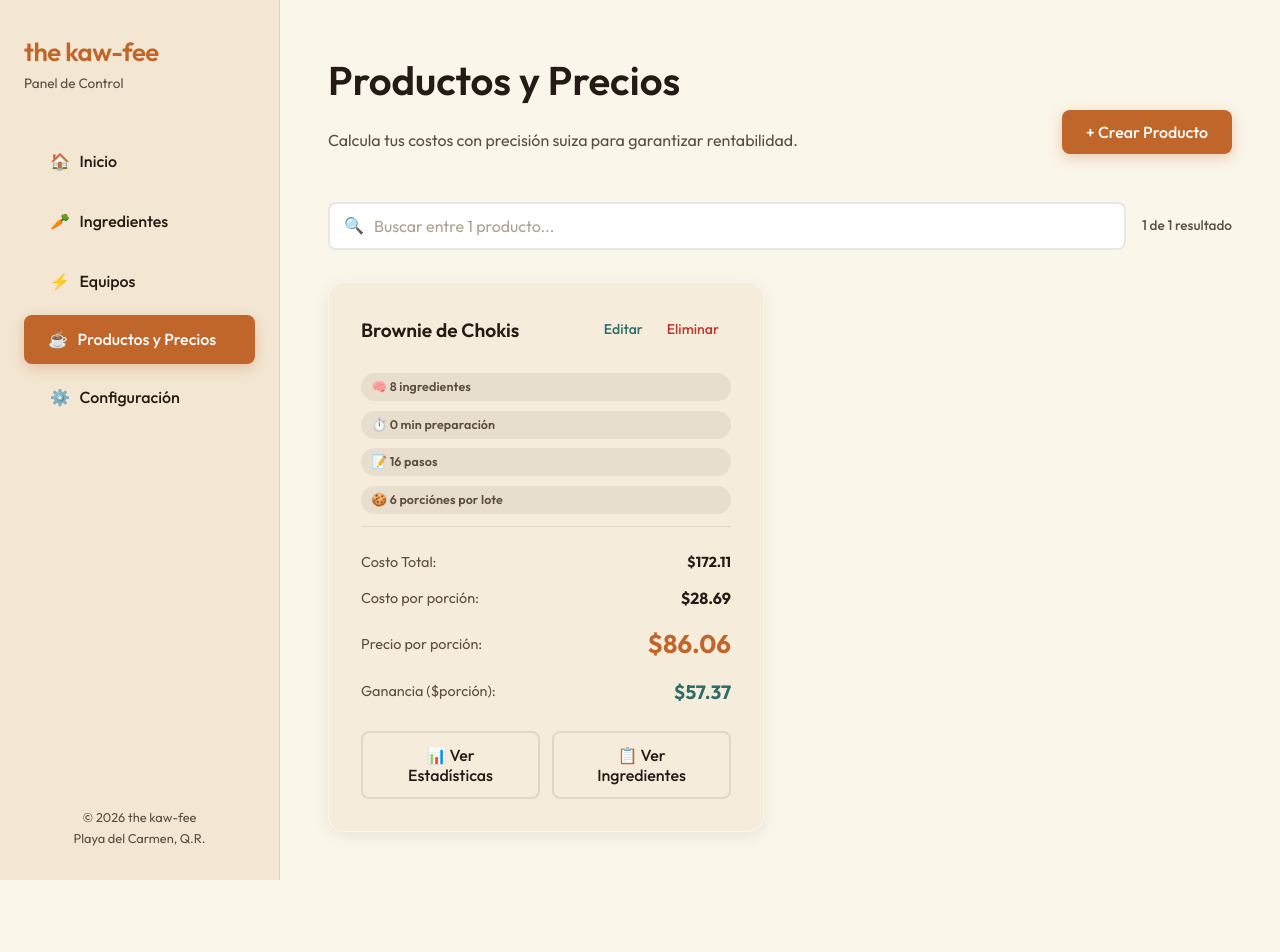
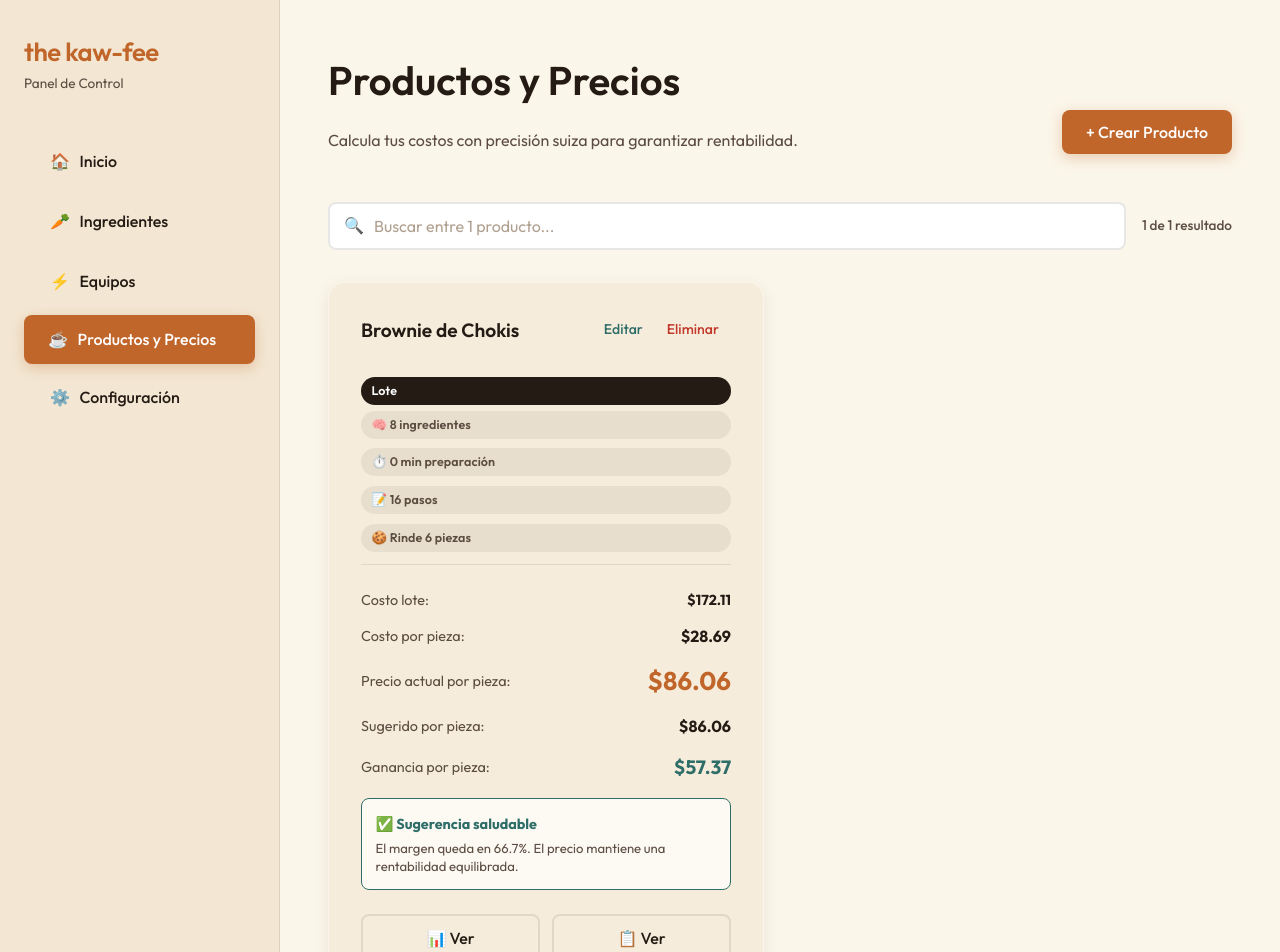
Before and after one commit to alexyocruz1/the-kaw-fee, a Next.js app: page /productos in a window 1280 px wide. Shown: the top 952 px of the page. Before the commit the page ends 880 px from the top, so only its background shows below. Built offline with nearby package versions, Linux system fonts and the light colour scheme.

Commit message:
feat: add manual sale price support and profitability analysis UI to product management

```diff
--- a/src/app/productos/page.tsx
+++ b/src/app/productos/page.tsx
@@ -24,6 +24,7 @@ type Product = {
   customMarginMultiplier?: number;
   yield?: number;
   recipeSteps?: string[];
+  salePrice?: number;
 };
 
 // Auto Conversion engine
@@ -133,6 +134,7 @@ export default function ProductosPage() {
       ingredients: formProduct.ingredients.map(i => ({ ...i, quantity: Number(i.quantity) || 0 })),
       equipmentUsage: formProduct.equipmentUsage.map(eq => ({ ...eq, minutesUsed: Number(eq.minutesUsed) || 0 })),
       recipeSteps: (formProduct.recipeSteps || []).map(step => step.trim()).filter(Boolean),
+      salePrice: formProduct.salePrice && formProduct.salePrice > 0 ? Number(formProduct.salePrice) : undefined,
       yield: isBatch ? (batchYield || 0) : undefined
     };
 
@@ -171,6 +173,7 @@ export default function ProductosPage() {
       equipmentUsage: [],
       prepTimeMinutes: 0,
       recipeSteps: [],
+      salePrice: undefined,
       yield: isBatch ? batchYield || undefined : undefined,
     });
     setIsBatch(false);
@@ -188,7 +191,8 @@ export default function ProductosPage() {
       prepTimeMinutes: prod.prepTimeMinutes,
       customMarginMultiplier: prod.customMarginMultiplier,
       yield: prod.yield,
-      recipeSteps: [...(prod.recipeSteps || [])]
+      recipeSteps: [...(prod.recipeSteps || [])],
+      salePrice: prod.salePrice
     });
     setIsBatch(!!prod.yield);
     setBatchYield(prod.yield || 0);
@@ -353,6 +357,48 @@ export default function ProductosPage() {
     return totalCost * margin;
   };
 
+  const getUnitCount = (p: Omit<Product, 'id'>) => p.yield && p.yield > 0 ? p.yield : 1;
+
+  const calculateUnitCost = (p: Omit<Product, 'id'>) => calculateTotalCost(p) / getUnitCount(p);
+
+  const calculateSuggestedUnitPrice = (p: Omit<Product, 'id'>) => calculateSuggestedPrice(p) / getUnitCount(p);
+
+  const calculateActualUnitPrice = (p: Omit<Product, 'id'>) => p.salePrice && p.salePrice > 0 ? p.salePrice : calculateSuggestedUnitPrice(p);
+
+  const calculateActualTotalRevenue = (p: Omit<Product, 'id'>) => calculateActualUnitPrice(p) * getUnitCount(p);
+
+  const calculateActualProfit = (p: Omit<Product, 'id'>) => calculateActualTotalRevenue(p) - calculateTotalCost(p);
+
+  const calculateActualMarginPct = (p: Omit<Product, 'id'>) => {
+    const revenue = calculateActualTotalRevenue(p);
+    return revenue > 0 ? (calculateActualProfit(p) / revenue) * 100 : 0;
+  };
+
+  const getPriceAdvice = (p: Omit<Product, 'id'>) => {
+    const unitCost = calculateUnitCost(p);
+    const unitPrice = calculateActualUnitPrice(p);
+    const marginPct = calculateActualMarginPct(p);
+    const usesManualPrice = !!(p.salePrice && p.salePrice > 0);
+
+    if (!unitPrice) {
+      return { label: 'Sin precio', message: 'Agrega costos o un precio de venta para evaluar la rentabilidad.', color: 'var(--text-secondary)', icon: '💡' };
+    }
+
+    if (unitPrice <= unitCost) {
+      return { label: 'Precio bajo costo', message: `Este precio queda por debajo del costo ${p.yield ? 'por pieza' : 'del producto'}. Necesitas subirlo para no vender con pérdida.`, color: '#e53e3e', icon: '⚠️' };
+    }
+
+    if (marginPct < 45) {
+      return { label: 'Margen apretado', message: `El margen queda en ${marginPct.toFixed(1)}%. Funciona, pero hay poco espacio para mermas, descuentos o cambios de proveedor.`, color: '#d97706', icon: '⚖️' };
+    }
+
+    if (marginPct > 80) {
+      return { label: 'Margen alto', message: `El margen queda en ${marginPct.toFixed(1)}%. Es muy rentable; valida que el mercado acepte este precio.`, color: 'var(--accent-primary)', icon: '📈' };
+    }
+
+    return { label: usesManualPrice ? 'Precio saludable' : 'Sugerencia saludable', message: `El margen queda en ${marginPct.toFixed(1)}%. El precio mantiene una rentabilidad equilibrada.`, color: 'var(--accent-secondary)', icon: '✅' };
+  };
+
   const openProductDetails = (prod: Product, tab: 'ingredients' | 'recipe' = 'ingredients') => {
     setIngredientsProduct(prod);
     setProductDetailsTab(tab);
@@ -452,12 +498,36 @@ export default function ProductosPage() {
               </div>
 
               <div>
-                <h4 style={{ marginBottom: '1rem', color: 'var(--accent-primary)' }}>2. Estrategia de Margen</h4>
+                <h4 style={{ marginBottom: '1rem', color: 'var(--accent-primary)' }}>2. Precio y Margen</h4>
                 <div className="form-group">
                   <label className="form-label">Multiplicador Personalizado (Opcional)</label>
                   <input type="number" className="form-input" value={formProduct.customMarginMultiplier || ''} placeholder={`Global actual: ${settings.globalMarginMultiplier}`} onChange={e => setFormProduct({...formProduct, customMarginMultiplier: parseFloat(e.target.value) || undefined})} step="0.1" />
                   <p style={{ fontSize: '0.8rem', color: 'var(--text-secondary)', marginTop: '0.5rem' }}>Déjalo en blanco para usar la configuración global.</p>
                 </div>
+                <div className="form-group">
+                  <label className="form-label">{isBatch ? 'Precio de venta por pieza (Opcional)' : 'Precio de venta manual (Opcional)'}</label>
+                  <input
+                    type="number"
+                    className="form-input"
+                    value={formProduct.salePrice || ''}
+                    placeholder={`Sugerido: $${calculateSuggestedUnitPrice(formProduct).toFixed(2)}`}
+                    onChange={e => setFormProduct({...formProduct, salePrice: parseFloat(e.target.value) || undefined})}
+                    step="0.01"
+                    min={0}
+                  />
+                  <p style={{ fontSize: '0.8rem', color: 'var(--text-secondary)', marginTop: '0.5rem' }}>
+                    Si lo dejas vacío, se usará el precio sugerido automáticamente.
+                  </p>
+                </div>
+                {(() => {
+                  const advice = getPriceAdvice(formProduct);
+                  return (
+                    <div style={{ marginTop: '1rem', padding: '1rem', background: 'white', border: `1px solid ${advice.color}`, borderRadius: 'var(--border-radius-sm)' }}>
+                      <strong style={{ display: 'block', color: advice.color, marginBottom: '0.35rem' }}>{advice.icon} {advice.label}</strong>
+                      <p style={{ margin: 0, color: 'var(--text-primary)', fontSize: '0.9rem', lineHeight: 1.45 }}>{advice.message}</p>
+                    </div>
+                  );
+                })()}
               </div>
             </div>
 
@@ -575,20 +645,23 @@ export default function ProductosPage() {
                 </p>
               </div>
               <div style={{ textAlign: 'right' }}>
-                <p style={{ color: 'var(--color-leche)', fontSize: '0.9rem' }}>Precio Sugerido (Venta)</p>
-                <h2 style={{ color: 'var(--accent-primary)', fontSize: '2.5rem', margin: 0 }}>${calculateSuggestedPrice(formProduct).toFixed(2)}</h2>
+                <p style={{ color: 'var(--color-leche)', fontSize: '0.9rem' }}>{isBatch ? 'Precio actual por pieza' : 'Precio actual de venta'}</p>
+                <h2 style={{ color: 'var(--accent-primary)', fontSize: '2.5rem', margin: 0 }}>${calculateActualUnitPrice(formProduct).toFixed(2)}</h2>
+                <p style={{ color: '#bbb', fontSize: '0.85rem', margin: '0.35rem 0 0' }}>Sugerido: ${calculateSuggestedUnitPrice(formProduct).toFixed(2)}</p>
               </div>
             </div>
 
             {isBatch && batchYield > 0 && (
               <div className="product-summary" style={{ background: 'white', border: '2px solid var(--accent-secondary)', color: 'var(--text-primary)', padding: '2rem', borderRadius: 'var(--border-radius-md)', marginTop: '1.5rem', display: 'flex', justifyContent: 'space-between', alignItems: 'center' }}>
                 <div>
-                  <p style={{ color: 'var(--text-secondary)', marginBottom: '0.5rem' }}>Costo por porción</p>
+                  <p style={{ color: 'var(--text-secondary)', marginBottom: '0.5rem' }}>Lote de {batchYield} pieza{batchYield !== 1 ? 's' : ''}</p>
                   <strong style={{ fontSize: '1.4rem' }}>${(calculateTotalCost(formProduct) / batchYield).toFixed(2)}</strong>
+                  <p style={{ color: 'var(--text-secondary)', fontSize: '0.85rem', margin: '0.35rem 0 0' }}>Costo por pieza</p>
                 </div>
                 <div style={{ textAlign: 'right' }}>
-                  <p style={{ color: 'var(--text-secondary)', fontSize: '0.9rem' }}>Precio por porción (venta)</p>
-                  <h2 style={{ color: 'var(--accent-secondary)', fontSize: '2.5rem', margin: 0 }}>${(calculateSuggestedPrice(formProduct) / batchYield).toFixed(2)}</h2>
+                  <p style={{ color: 'var(--text-secondary)', fontSize: '0.9rem' }}>Precio actual por pieza</p>
+                  <h2 style={{ color: 'var(--accent-secondary)', fontSize: '2.5rem', margin: 0 }}>${calculateActualUnitPrice(formProduct).toFixed(2)}</h2>
+                  <p style={{ color: 'var(--text-secondary)', fontSize: '0.85rem', margin: '0.35rem 0 0' }}>Ingreso lote: ${calculateActualTotalRevenue(formProduct).toFixed(2)}</p>
                 </div>
               </div>
             )}
@@ -621,7 +694,10 @@ export default function ProductosPage() {
       </div>
 
       <div style={{ display: 'grid', gridTemplateColumns: 'repeat(auto-fill, minmax(350px, 1fr))', gap: '2rem' }}>
-        {products.filter(p => p.name.toLowerCase().includes(search.toLowerCase())).map(prod => (
+        {products.filter(p => p.name.toLowerCase().includes(search.toLowerCase())).map(prod => {
+          const priceAdvice = getPriceAdvice(prod);
+          const unitLabel = prod.yield ? 'pieza' : 'producto';
+          return (
           <div key={prod.id} className="glass-panel" style={{ padding: '2rem', display: 'flex', flexDirection: 'column' }}>
             <div style={{ display: 'flex', justifyContent: 'space-between', alignItems: 'flex-start', marginBottom: '1rem' }}>
               <h3 style={{ margin: 0, flex: 1, fontSize: '1.2rem' }}>{prod.name}</h3>
@@ -632,31 +708,40 @@ export default function ProductosPage() {
             </div>
 
             <div style={{ margin: '0.75rem 0', flex: 1, display: 'flex', flexDirection: 'column', gap: '0.35rem' }}>
+              {prod.yield ? <span className="badge badge-auto" style={{ marginTop: '4px', background: 'var(--color-carbon)', color: 'white' }}>Lote</span> : null}
               <span className="badge badge-auto">🧠 {prod.ingredients.length} ingrediente{prod.ingredients.length !== 1 ? 's' : ''}</span>
               <span className="badge badge-auto" style={{ marginTop: '4px' }}>⏱️ {prod.prepTimeMinutes} min preparación</span>
               {prod.equipmentUsage.length > 0 && <span className="badge badge-auto" style={{ marginTop: '4px' }}>⚡ {prod.equipmentUsage.length} equipo{prod.equipmentUsage.length !== 1 ? 's' : ''}</span>}
               {(prod.recipeSteps || []).length > 0 && <span className="badge badge-auto" style={{ marginTop: '4px' }}>📝 {(prod.recipeSteps || []).length} paso{(prod.recipeSteps || []).length !== 1 ? 's' : ''}</span>}
-              {prod.yield ? <span className="badge badge-auto" style={{ marginTop: '4px' }}>🍪 {prod.yield} porción{prod.yield !== 1 ? 'es' : ''} por lote</span> : null}
+              {prod.yield ? <span className="badge badge-auto" style={{ marginTop: '4px' }}>🍪 Rinde {prod.yield} pieza{prod.yield !== 1 ? 's' : ''}</span> : null}
             </div>
 
             <div style={{ borderTop: '1px solid var(--border-color)', paddingTop: '1.5rem', marginTop: 'auto' }}>
               <div style={{ display: 'flex', justifyContent: 'space-between', marginBottom: '0.75rem', fontSize: '0.9rem' }}>
-                <span style={{ color: 'var(--text-secondary)' }}>Costo Total:</span>
+                <span style={{ color: 'var(--text-secondary)' }}>{prod.yield ? 'Costo lote:' : 'Costo total:'}</span>
                 <strong>${calculateTotalCost(prod).toFixed(2)}</strong>
               </div>
               {prod.yield ? (
                 <div style={{ display: 'flex', justifyContent: 'space-between', alignItems: 'center', marginBottom: '0.75rem' }}>
-                  <span style={{ color: 'var(--text-secondary)', fontSize: '0.9rem' }}>Costo por porción:</span>
-                  <strong>${(calculateTotalCost(prod) / prod.yield).toFixed(2)}</strong>
+                  <span style={{ color: 'var(--text-secondary)', fontSize: '0.9rem' }}>Costo por pieza:</span>
+                  <strong>${calculateUnitCost(prod).toFixed(2)}</strong>
                 </div>
               ) : null}
               <div style={{ display: 'flex', justifyContent: 'space-between', alignItems: 'center', marginBottom: '0.75rem' }}>
-                <span style={{ color: 'var(--text-secondary)', fontSize: '0.9rem' }}>{prod.yield ? 'Precio por porción:' : 'Precio Sugerido:'}</span>
-                <span style={{ fontSize: '1.6rem', fontWeight: 700, color: 'var(--accent-primary)' }}>${(calculateSuggestedPrice(prod) / (prod.yield || 1)).toFixed(2)}</span>
+                <span style={{ color: 'var(--text-secondary)', fontSize: '0.9rem' }}>Precio actual por {unitLabel}:</span>
+                <span style={{ fontSize: '1.6rem', fontWeight: 700, color: 'var(--accent-primary)' }}>${calculateActualUnitPrice(prod).toFixed(2)}</span>
               </div>
               <div style={{ display: 'flex', justifyContent: 'space-between', alignItems: 'center', marginBottom: '0.75rem' }}>
-                <span style={{ color: 'var(--text-secondary)', fontSize: '0.9rem' }}>Ganancia (${prod.yield ? 'porción' : 'total'}):</span>
-                <strong style={{ color: 'var(--accent-secondary)', fontSize: '1.2rem' }}>${((calculateSuggestedPrice(prod) - calculateTotalCost(prod)) / (prod.yield || 1)).toFixed(2)}</strong>
+                <span style={{ color: 'var(--text-secondary)', fontSize: '0.9rem' }}>Sugerido por {unitLabel}:</span>
+                <strong>${calculateSuggestedUnitPrice(prod).toFixed(2)}</strong>
+              </div>
+              <div style={{ display: 'flex', justifyContent: 'space-between', alignItems: 'center', marginBottom: '0.75rem' }}>
+                <span style={{ color: 'var(--text-secondary)', fontSize: '0.9rem' }}>Ganancia por {unitLabel}:</span>
+                <strong style={{ color: 'var(--accent-secondary)', fontSize: '1.2rem' }}>${(calculateActualProfit(prod) / getUnitCount(prod)).toFixed(2)}</strong>
+              </div>
+              <div style={{ padding: '0.85rem', border: `1px solid ${priceAdvice.color}`, borderRadius: 'var(--border-radius-sm)', background: 'rgba(255,255,255,0.65)', marginTop: '1rem' }}>
+                <strong style={{ color: priceAdvice.color, display: 'block', marginBottom: '0.25rem', fontSize: '0.9rem' }}>{priceAdvice.icon} {priceAdvice.label}</strong>
+                <p style={{ margin: 0, color: 'var(--text-secondary)', fontSize: '0.82rem', lineHeight: 1.35 }}>{priceAdvice.message}</p>
               </div>
 
               <div style={{ display: 'flex', gap: '0.75rem', marginTop: '1.5rem' }}>
@@ -677,7 +762,8 @@ export default function ProductosPage() {
               </div>
             </div>
           </div>
-        ))}
+          );
+        })}
         {products.filter(p => p.name.toLowerCase().includes(search.toLowerCase())).length === 0 && !isAdding && (
           <div style={{ gridColumn: '1 / -1' }}>
             <div className="empty-state">
@@ -710,39 +796,29 @@ export default function ProductosPage() {
                 (() => {
                   const breakdown = calculateBreakdown(insightsProduct);
                   const totalCost = calculateTotalCost(insightsProduct);
-                  const suggestedPrice = calculateSuggestedPrice(insightsProduct);
-                  const profit = suggestedPrice - totalCost;
-                  const foodCostPct = (breakdown.ingsCost / suggestedPrice) * 100 || 0;
-                  const marginPct = (profit / suggestedPrice) * 100 || 0;
-
-                  let recommendation = "";
-                  let recommendationColor = "var(--text-secondary)";
-                  let recommendationIcon = "💡";
-
-                  if (foodCostPct > 35) {
-                    recommendation = "El costo de ingredientes (Food Cost) es mayor al 35%. Estás sacrificando margen. Considera subir el precio de venta, reducir porciones o buscar proveedores más económicos.";
-                    recommendationColor = "#e53e3e"; // Red
-                    recommendationIcon = "⚠️";
-                  } else if (foodCostPct > 0 && foodCostPct <= 25) {
-                    recommendation = "Tienes un margen excelente (Food Cost bajo). Este producto es altamente rentable. ¡Considera hacer campañas de marketing o combos para vender más volumen de este!";
-                    recommendationColor = "var(--accent-secondary)"; // Caribe green
-                    recommendationIcon = "🚀";
-                  } else {
-                    recommendation = "El costo de alimentos está dentro del rango ideal (25% - 35%). Es un producto perfectamente equilibrado. Sigue monitoreando los precios de los ingredientes.";
-                    recommendationColor = "var(--accent-primary)"; // Canela
-                    recommendationIcon = "✅";
-                  }
+                  const suggestedUnitPrice = calculateSuggestedUnitPrice(insightsProduct);
+                  const actualUnitPrice = calculateActualUnitPrice(insightsProduct);
+                  const actualRevenue = calculateActualTotalRevenue(insightsProduct);
+                  const profit = calculateActualProfit(insightsProduct);
+                  const marginPct = calculateActualMarginPct(insightsProduct);
+                  const priceAdvice = getPriceAdvice(insightsProduct);
+                  const unitLabel = insightsProduct.yield ? 'pieza' : 'producto';
 
                   return (
                     <div>
                       {/* Key Metrics */}
                       <div className="responsive-grid-2" style={{ display: 'grid', gap: '1rem', marginBottom: '2.5rem' }} data-cols="1fr 1fr">
                         <div style={{ background: 'var(--color-carbon)', padding: '1.5rem', borderRadius: 'var(--border-radius-sm)', textAlign: 'center', color: 'white', display: 'flex', flexDirection: 'column', justifyContent: 'center' }}>
-                          <p style={{ color: 'var(--color-leche)', fontSize: '0.9rem', marginBottom: '0.5rem' }}>Precio Sugerido</p>
-                          <h3 style={{ color: 'var(--accent-primary)', fontSize: '2.5rem', margin: '0' }}>${suggestedPrice.toFixed(2)}</h3>
+                          <p style={{ color: 'var(--color-leche)', fontSize: '0.9rem', marginBottom: '0.5rem' }}>Precio actual por {unitLabel}</p>
+                          <h3 style={{ color: 'var(--accent-primary)', fontSize: '2.5rem', margin: '0' }}>${actualUnitPrice.toFixed(2)}</h3>
+                          <p style={{ color: '#bbb', fontSize: '0.85rem', margin: '0.35rem 0 0' }}>Sugerido: ${suggestedUnitPrice.toFixed(2)}</p>
                         </div>
 
                         <div style={{ display: 'flex', flexDirection: 'column', gap: '1rem' }}>
+                          <div style={{ background: 'white', padding: '1rem 1.5rem', borderRadius: 'var(--border-radius-sm)', border: '1px solid var(--border-color)', display: 'flex', justifyContent: 'space-between', alignItems: 'center' }}>
+                            <span style={{ color: 'var(--text-secondary)', fontSize: '0.9rem' }}>{insightsProduct.yield ? 'Ingreso por lote' : 'Ingreso por venta'}</span>
+                            <span style={{ fontSize: '1.25rem', fontWeight: 700, color: 'var(--text-primary)' }}>${actualRevenue.toFixed(2)}</span>
+                          </div>
                           <div style={{ background: 'white', padding: '1rem 1.5rem', borderRadius: 'var(--border-radius-sm)', border: '1px solid var(--border-color)', display: 'flex', justifyContent: 'space-between', alignItems: 'center' }}>
                             <span style={{ color: 'var(--text-secondary)', fontSize: '0.9rem' }}>Ganancia Neta</span>
                             <span style={{ fontSize: '1.25rem', fontWeight: 700, color: 'var(--text-primary)' }}>${profit.toFixed(2)}</span>
@@ -755,12 +831,12 @@ export default function ProductosPage() {
                       </div>
 
                       {/* AI Insights Box */}
-                      <div style={{ padding: '1.5rem', background: 'rgba(255, 255, 255, 0.8)', border: `2px solid ${recommendationColor}`, borderRadius: 'var(--border-radius-md)', marginBottom: '2.5rem', display: 'flex', gap: '1.25rem', alignItems: 'flex-start' }}>
-                        <div style={{ fontSize: '2rem', lineHeight: 1 }}>{recommendationIcon}</div>
+                      <div style={{ padding: '1.5rem', background: 'rgba(255, 255, 255, 0.8)', border: `2px solid ${priceAdvice.color}`, borderRadius: 'var(--border-radius-md)', marginBottom: '2.5rem', display: 'flex', gap: '1.25rem', alignItems: 'flex-start' }}>
+                        <div style={{ fontSize: '2rem', lineHeight: 1 }}>{priceAdvice.icon}</div>
                         <div>
-                          <h4 style={{ margin: '0 0 0.5rem 0', color: recommendationColor, fontSize: '1rem' }}>Socio de Negocios</h4>
+                          <h4 style={{ margin: '0 0 0.5rem 0', color: priceAdvice.color, fontSize: '1rem' }}>{priceAdvice.label}</h4>
                           <p style={{ fontSize: '0.95rem', lineHeight: 1.5, color: 'var(--text-primary)', margin: 0 }}>
-                            {recommendation}
+                            {priceAdvice.message}
                           </p>
                         </div>
                       </div>
@@ -822,13 +898,19 @@ export default function ProductosPage() {
               <div style={{ display: 'flex', justifyContent: 'space-between', alignItems: 'flex-start', gap: '1rem' }}>
                 <div>
                   <h2 style={{ margin: 0, fontSize: '1.5rem', color: 'var(--text-primary)' }}>{ingredientsProduct.name}</h2>
-                  <p style={{ color: 'var(--text-secondary)', margin: '0.25rem 0 0 0', fontSize: '0.9rem' }}>Detalles de producto</p>
+                  <p style={{ color: 'var(--text-secondary)', margin: '0.25rem 0 0 0', fontSize: '0.9rem' }}>
+                    {ingredientsProduct.yield ? `Lote de ${ingredientsProduct.yield} pieza${ingredientsProduct.yield !== 1 ? 's' : ''}` : 'Detalles de producto'}
+                  </p>
                 </div>
                 <button onClick={() => setIngredientsProduct(null)} style={{ background: 'var(--bg-card)', border: '1px solid var(--border-color)', borderRadius: '50%', width: '36px', height: '36px', display: 'flex', alignItems: 'center', justifyContent: 'center', cursor: 'pointer', color: 'var(--text-secondary)', transition: 'var(--transition)', flex: '0 0 auto' }} className="close-btn-hover">
                   ✕
                 </button>
               </div>
               <div style={{ display: 'grid', gridTemplateColumns: 'repeat(auto-fit, minmax(150px, 1fr))', gap: '0.75rem', marginTop: '1.25rem' }}>
+                <div style={{ background: 'white', border: '1px solid var(--border-color)', borderRadius: 'var(--border-radius-sm)', padding: '0.85rem 1rem' }}>
+                  <p style={{ margin: '0 0 0.25rem', color: 'var(--text-secondary)', fontSize: '0.8rem' }}>Precio actual</p>
+                  <strong style={{ fontSize: '1.2rem', color: 'var(--accent-secondary)' }}>${calculateActualUnitPrice(ingredientsProduct).toFixed(2)}</strong>
+                </div>
                 <div style={{ background: 'white', border: '1px solid var(--border-color)', borderRadius: 'var(--border-radius-sm)', padding: '0.85rem 1rem' }}>
                   <p style={{ margin: '0 0 0.25rem', color: 'var(--text-secondary)', fontSize: '0.8rem' }}>Costo ingredientes</p>
                   <strong style={{ fontSize: '1.2rem', color: 'var(--accent-primary)' }}>${ingredientsProduct.ingredients.reduce((sum, item) => sum + getIngredientCost(item.ingredientId, item.quantity, item.unit), 0).toFixed(2)}</strong>
```
